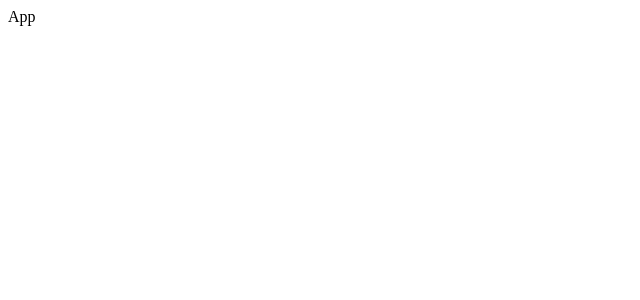
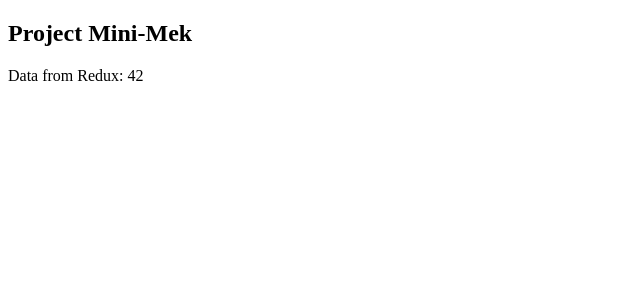
Before and after one commit to Sean0628/minimek_v2, a React app: page / in a window 1280 px wide. Shown: the top 300 px of the page, without its empty margins (0-640 px from the left). Built offline with nearby package versions, Linux system fonts and the light colour scheme.

Commit message:
initial setup to get it started

```diff
--- a/package.json
+++ b/package.json
@@ -29,6 +29,7 @@
     "extract-text-webpack-plugin": "^4.0.0-beta.0",
     "html-webpack-plugin": "^3.2.0",
     "http-server": "^0.11.1",
+    "redux-devtools-extension": "^2.13.8",
     "webpack": "^4.30.0",
     "webpack-cli": "^3.3.1",
     "webpack-dev-server": "^3.3.1"
--- a/src/components/App.js
+++ b/src/components/App.js
@@ -1,9 +1,15 @@
 import React, { Component } from 'react';
+import SampleComponent from '../components/SampleComponent';
 
 const App = () => {
   return (
-    <div>App</div>
-  )
+    <div>
+      <div>
+        <h2>Project Mini-Mek</h2>
+      </div>
+      <SampleComponent />
+    </div>
+  );
 }
 
 export default App;
--- /dev/null
+++ b/src/components/SampleComponent.js
@@ -0,0 +1,20 @@
+import React, { Component } from 'react';
+import { connect } from 'react-redux';
+
+const mapState = state => ({
+  data : state.test.data
+});
+
+class SampleComponent extends Component {
+  render() {
+    const { data } = this.props;
+
+    return (
+      <div>
+        Data from Redux: {data}
+      </div>
+    );
+  }
+}
+
+export default connect(mapState)(SampleComponent);
--- a/src/index.js
+++ b/src/index.js
@@ -1,8 +1,15 @@
 import React from 'react';
 import ReactDOM from 'react-dom';
+import { Provider } from 'react-redux';
+
 import App from './components/App.js';
+import configureStore from './store/configureStore';
+
+const store = configureStore();
 
 ReactDOM.render(
-  <App />,
+  <Provider store={store}>
+    <App />
+  </Provider>,
   document.querySelector('#root')
 );
--- /dev/null
+++ b/src/reducers/rootReducer.js
@@ -0,0 +1,8 @@
+import { combineReducers } from 'redux';
+import testReducer from './testReducer';
+
+const rootReducer = combineReducers({
+  test: testReducer,
+});
+
+export default rootReducer;
--- /dev/null
+++ b/src/reducers/testReducer.js
@@ -0,0 +1,7 @@
+const initialState = {
+  data: 42
+};
+
+export default function testReducer(state = initialState, action) {
+  return state;
+}
--- a/src/store/configureStore.js
+++ b/src/store/configureStore.js
@@ -3,23 +3,24 @@ import {
   applyMiddleware,
   compose
 } from 'redux';
+import { composeWithDevTools } from 'redux-devtools-extension/developmentOnly';
 
 import thunk from 'redux-thunk';
 import rootReducer from '../reducers/rootReducer';
 
 export default function configureStore(preloadedState) {
   const middlewares = [thunk];
-  const middlewareEnhancer = applyMiddleware(..middlewares);
+  const middlewareEnhancer = applyMiddleware(...middlewares);
 
   const storeEnhancers = [middlewareEnhancer];
 
-  const composedEnhancer = compose(...storeEnhancers);
+  const composedEnhancer = composeWithDevTools(...storeEnhancers);
 
   const store = createStore(
     rootReducer,
     preloadedState,
     composedEnhancer
-  };
+  );
 
   return store;
 }
```
Also changed, not shown: 1 other file (tests, documents, lock files or other folders).
